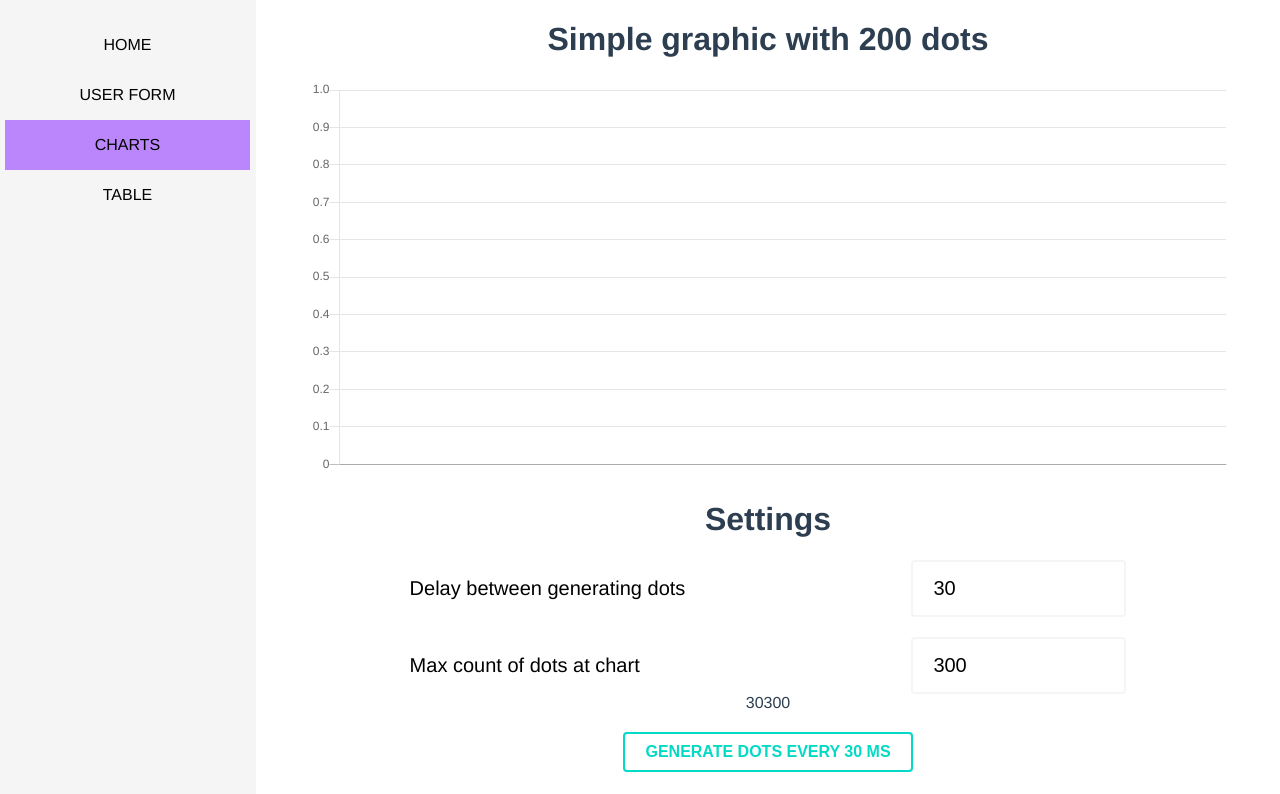
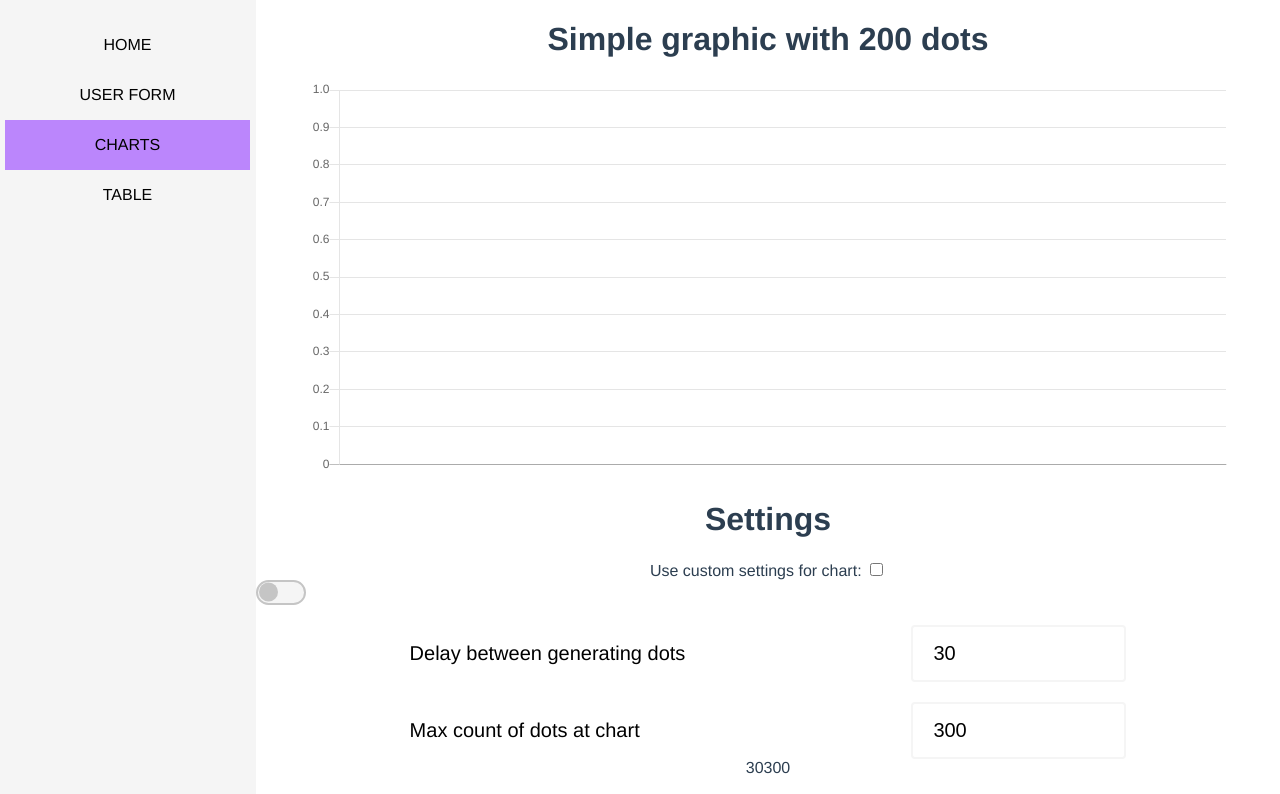
Before and after one commit to nl-kaidzen/mtx-spa, a Vue app: page /#/charts in a window 1280 px wide. Shown: the top 794 px of the page. Built offline with nearby package versions, Linux system fonts and the light colour scheme.

Commit message:
Add Togler

```diff
--- a/src/views/Charts.vue
+++ b/src/views/Charts.vue
@@ -6,6 +6,16 @@
     </div>
     <div class="settings">
       <h1 class="settings__header">Settings</h1>
+      <div class="settings__taggle-wrap">
+        <label for="toggler" class="settings__toggle-label">
+          Use custom settings for chart:
+          <input class="settings__toggle-cb" type="checkbox" name="" id="toggler"
+                 v-model="custom">
+          <div class="toggle-body" :class="{'active': custom}">
+            <span class="toggle" :class="{'active': custom}"></span>
+          </div>
+        </label>
+      </div>
       <label class="settings__label" for="">Delay between generating dots
         <input class="settings__input" type="text" name="" id="" v-model="delay">
       </label>
@@ -49,6 +59,7 @@ export default {
       dataDotsArray: [],
       dataLabelsArray: [],
       delay: 30,
+      custom: false,
     };
   },
   methods: {
@@ -154,4 +165,39 @@ export default {
     align-items: center;
   }
 }
+
+.toggle-body {
+  display: flex;
+  background-color: whitesmoke;
+  border: 2px solid #c5c5c5;
+  width: 50px;
+  height: 25px;
+  border-radius: 12.5px;
+  position: relative;
+  transition: all 0.3s ease-in;
+
+  &.active {
+    border-color: $purple;
+    background-color: $purple-lighter;
+  }
+}
+
+.toggle {
+  position: absolute;
+  display: block;
+  width: 19px;
+  height: 19px;
+  background-color: #c5c5c5;
+  border-radius: 50%;
+  cursor: pointer;
+  top: 50%;
+  transform: translateY(-50%);
+  left: 1px;
+  transition: all 0.3s ease-in;
+
+  &.active {
+    background-color: $purple;
+    left: 26px;
+  }
+}
 </style>
```
